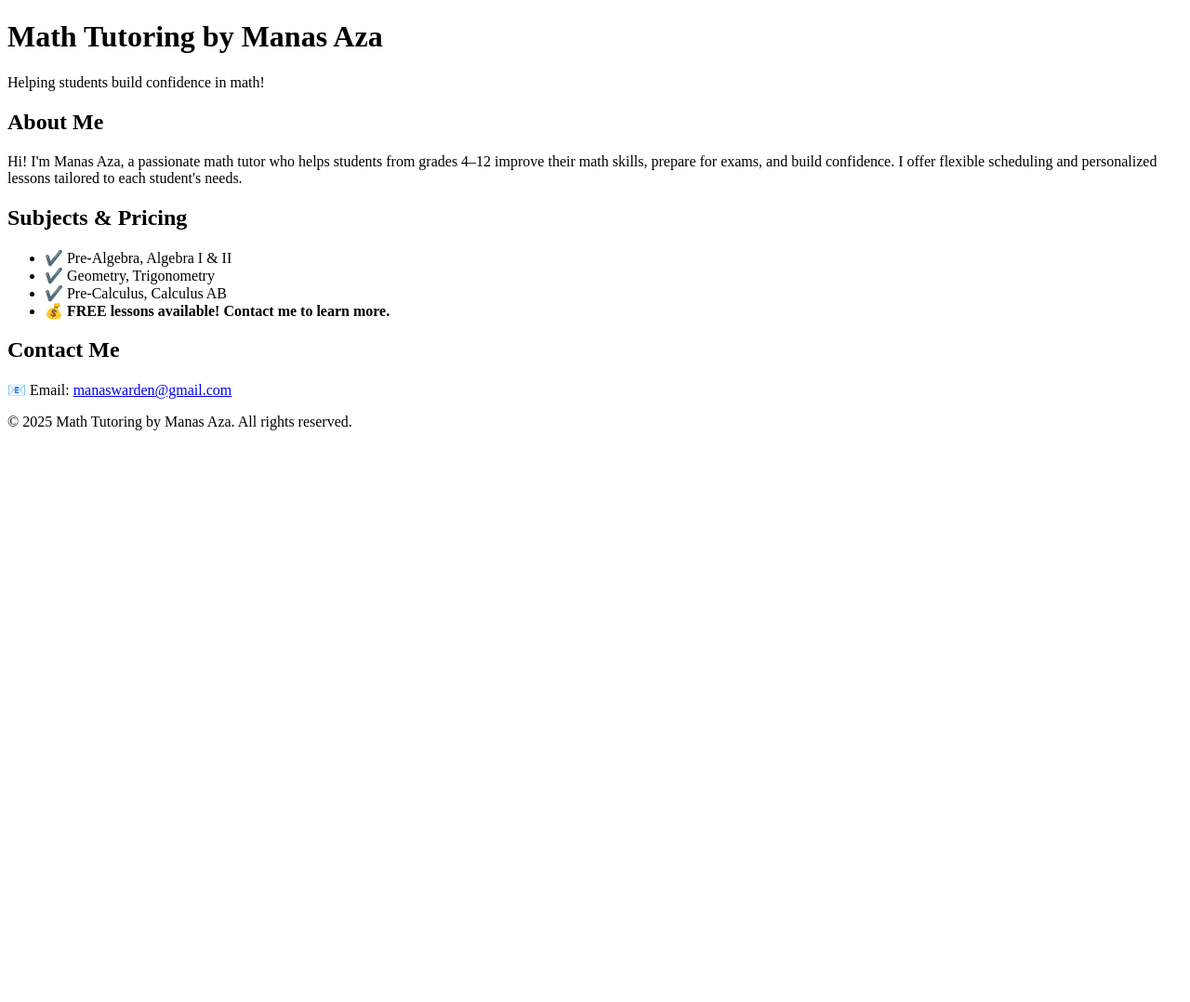
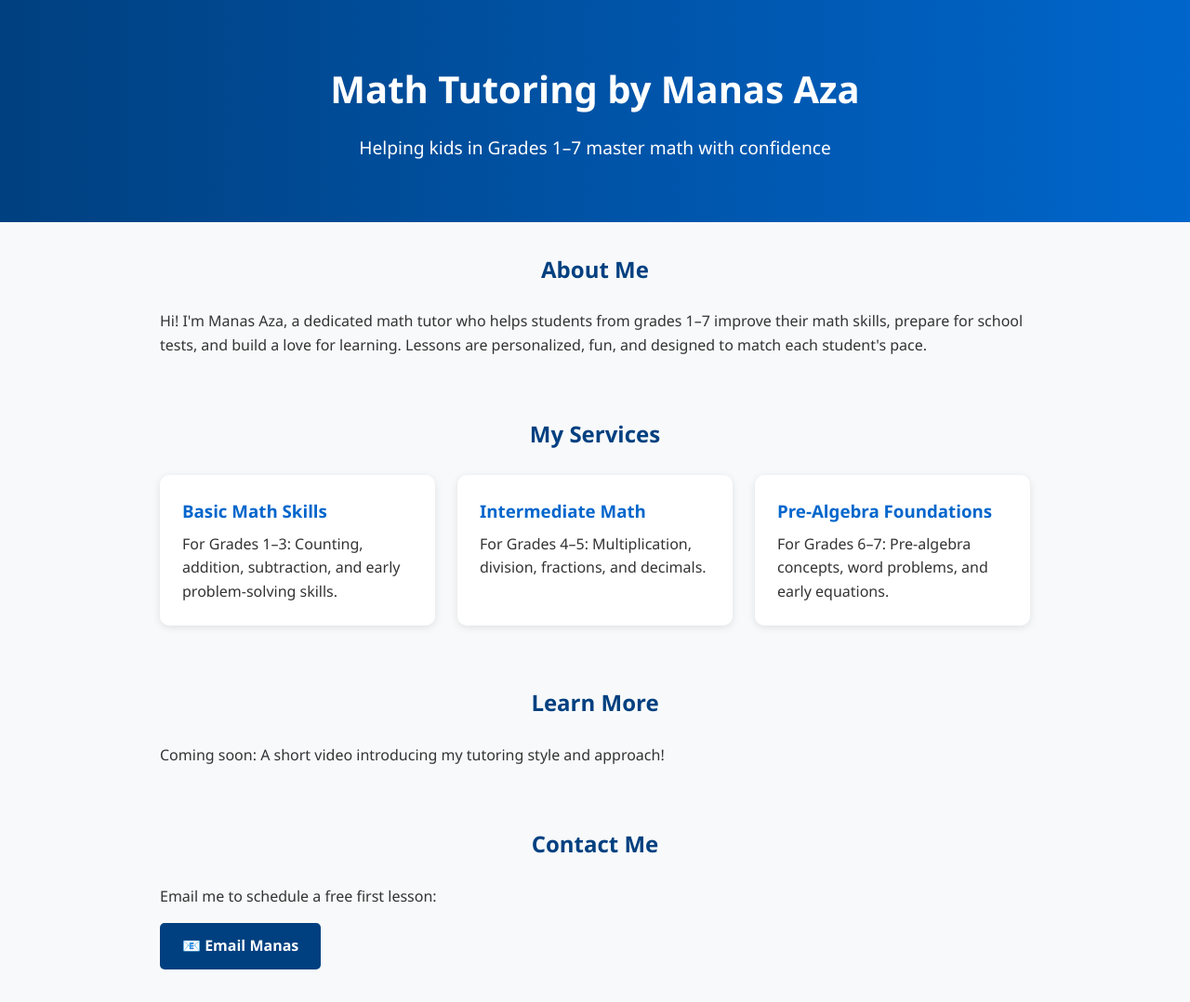
Before and after one commit to manaswarden/Manas-Math-and-learning, a plain HTML site: page index.html in a window 1280 px wide. Shown: the top 1078 px of the page at 93% size. Before the commit the page ends 800 px from the top, so only its background shows below. Drawn offline with Linux system fonts and the light colour scheme.

Commit message:
Update index.htmla

```diff
--- a/index.html
+++ b/index.html
@@ -4,34 +4,145 @@
     <meta charset="UTF-8">
     <meta name="viewport" content="width=device-width, initial-scale=1.0">
     <title>Math Tutoring by Manas Aza</title>
-    <link rel="stylesheet" href="style.css">
+    <style>
+        /* Reset basic styles */
+        * {
+            margin: 0;
+            padding: 0;
+            box-sizing: border-box;
+        }
+        body {
+            font-family: 'Segoe UI', Tahoma, sans-serif;
+            background-color: #f8f9fa;
+            color: #333;
+            line-height: 1.6;
+        }
+        /* Hero Section */
+        .hero {
+            background: linear-gradient(to right, #004080, #0066cc);
+            color: white;
+            text-align: center;
+            padding: 4rem 2rem;
+        }
+        .hero h1 {
+            font-size: 2.5rem;
+            margin-bottom: 1rem;
+        }
+        .hero p {
+            font-size: 1.2rem;
+        }
+        /* Sections */
+        section {
+            padding: 2rem;
+            max-width: 1000px;
+            margin: auto;
+        }
+        section h2 {
+            color: #004080;
+            text-align: center;
+            margin-bottom: 1.5rem;
+        }
+        /* Service Cards */
+        .service-cards {
+            display: grid;
+            grid-template-columns: repeat(auto-fit, minmax(250px, 1fr));
+            gap: 1.5rem;
+        }
+        .card {
+            background-color: white;
+            padding: 1.5rem;
+            border-radius: 10px;
+            box-shadow: 0 2px 8px rgba(0,0,0,0.1);
+            transition: transform 0.2s;
+        }
+        .card:hover {
+            transform: translateY(-5px);
+        }
+        .card h3 {
+            color: #0066cc;
+            margin-bottom: 0.5rem;
+        }
+        /* Contact Button */
+        .contact-button {
+            display: inline-block;
+            padding: 0.75rem 1.5rem;
+            background-color: #004080;
+            color: white;
+            border-radius: 5px;
+            text-decoration: none;
+            font-weight: bold;
+            margin-top: 1rem;
+        }
+        .contact-button:hover {
+            background-color: #0066cc;
+        }
+        /* Footer */
+        footer {
+            background-color: #eee;
+            text-align: center;
+            padding: 1rem;
+            margin-top: 2rem;
+            font-size: 0.9rem;
+        }
+        /* Mobile Friendly */
+        @media (max-width: 600px) {
+            .hero h1 {
+                font-size: 2rem;
+            }
+            .hero p {
+                font-size: 1rem;
+            }
+        }
+    </style>
 </head>
 <body>
-    <header>
-        <h1>Math Tutoring by Manas Aza</h1>
-        <p>Helping students build confidence in math!</p>
+    <!-- Hero Section -->
+    <header class="hero">
+        <div class="hero-content">
+            <h1>Math Tutoring by Manas Aza</h1>
+            <p>Helping kids in Grades 1–7 master math with confidence</p>
+        </div>
     </header>
 
+    <!-- About Section -->
     <section id="about">
         <h2>About Me</h2>
-        <p>Hi! I'm Manas Aza, a passionate math tutor who helps students from grades 4–12 improve their math skills, prepare for exams, and build confidence. I offer flexible scheduling and personalized lessons tailored to each student's needs.</p>
+        <p>Hi! I'm Manas Aza, a dedicated math tutor who helps students from grades 1–7 improve their math skills, prepare for school tests, and build a love for learning. Lessons are personalized, fun, and designed to match each student's pace.</p>
     </section>
 
+    <!-- Services Section -->
     <section id="services">
-        <h2>Subjects & Pricing</h2>
-        <ul>
-            <li>✔️ Pre-Algebra, Algebra I & II</li>
-            <li>✔️ Geometry, Trigonometry</li>
-            <li>✔️ Pre-Calculus, Calculus AB</li>
-            <li>💰 <strong>FREE lessons available! Contact me to learn more.</strong></li>
-        </ul>
+        <h2>My Services</h2>
+        <div class="service-cards">
+            <div class="card">
+                <h3>Basic Math Skills</h3>
+                <p>For Grades 1–3: Counting, addition, subtraction, and early problem-solving skills.</p>
+            </div>
+            <div class="card">
+                <h3>Intermediate Math</h3>
+                <p>For Grades 4–5: Multiplication, division, fractions, and decimals.</p>
+            </div>
+            <div class="card">
+                <h3>Pre-Algebra Foundations</h3>
+                <p>For Grades 6–7: Pre-algebra concepts, word problems, and early equations.</p>
+            </div>
+        </div>
     </section>
 
+    <!-- Future Video Section -->
+    <section id="video">
+        <h2>Learn More</h2>
+        <p>Coming soon: A short video introducing my tutoring style and approach!</p>
+    </section>
+
+    <!-- Contact Section -->
     <section id="contact">
         <h2>Contact Me</h2>
-        <p>📧 Email: <a href="mailto:manaswarden@gmail.com">manaswarden@gmail.com</a></p>
+        <p>Email me to schedule a free first lesson:</p>
+        <a class="contact-button" href="mailto:manaswarden@gmail.com">📧 Email Manas</a>
     </section>
 
+    <!-- Footer -->
     <footer>
         <p>© 2025 Math Tutoring by Manas Aza. All rights reserved.</p>
     </footer>
```
